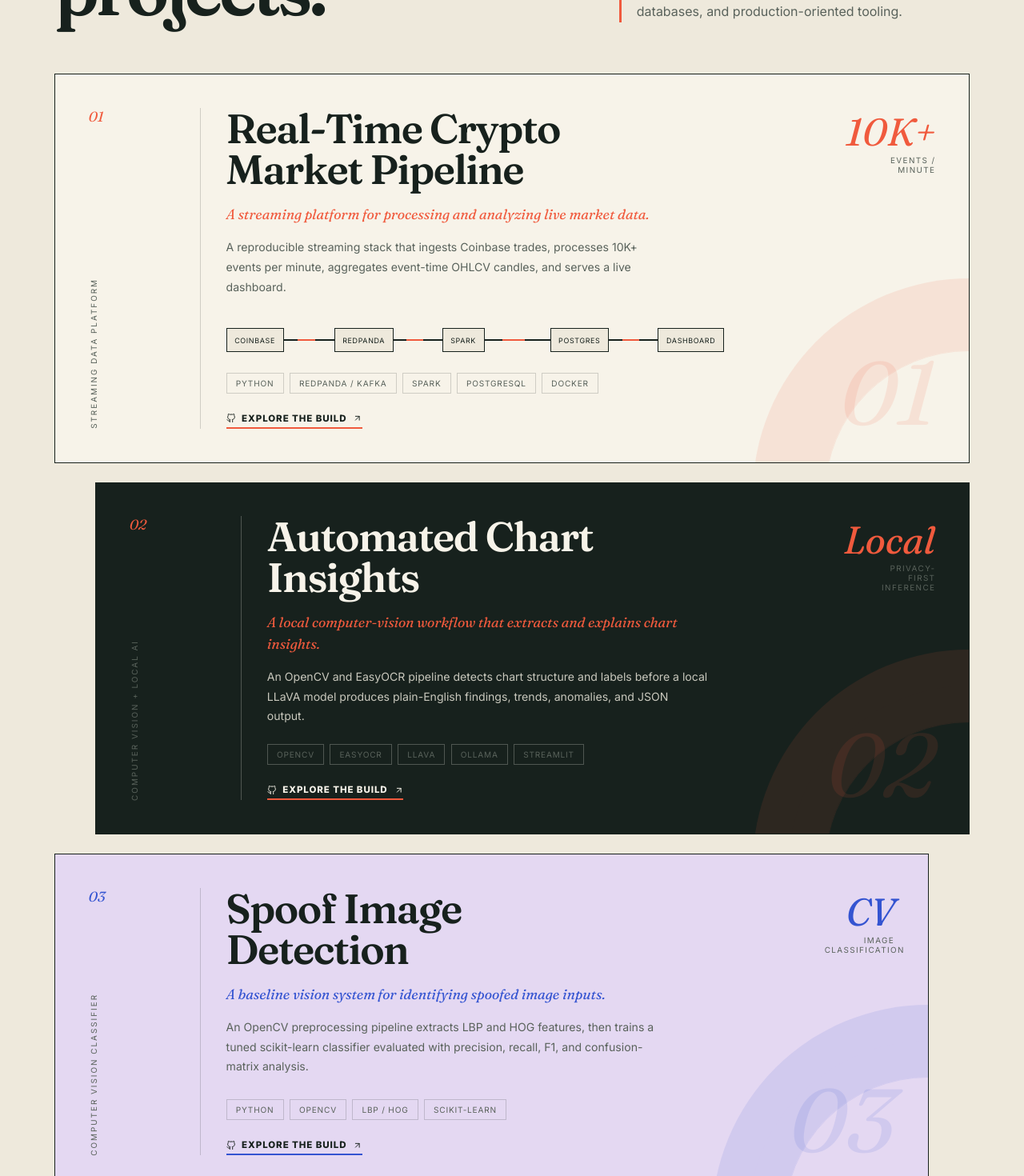
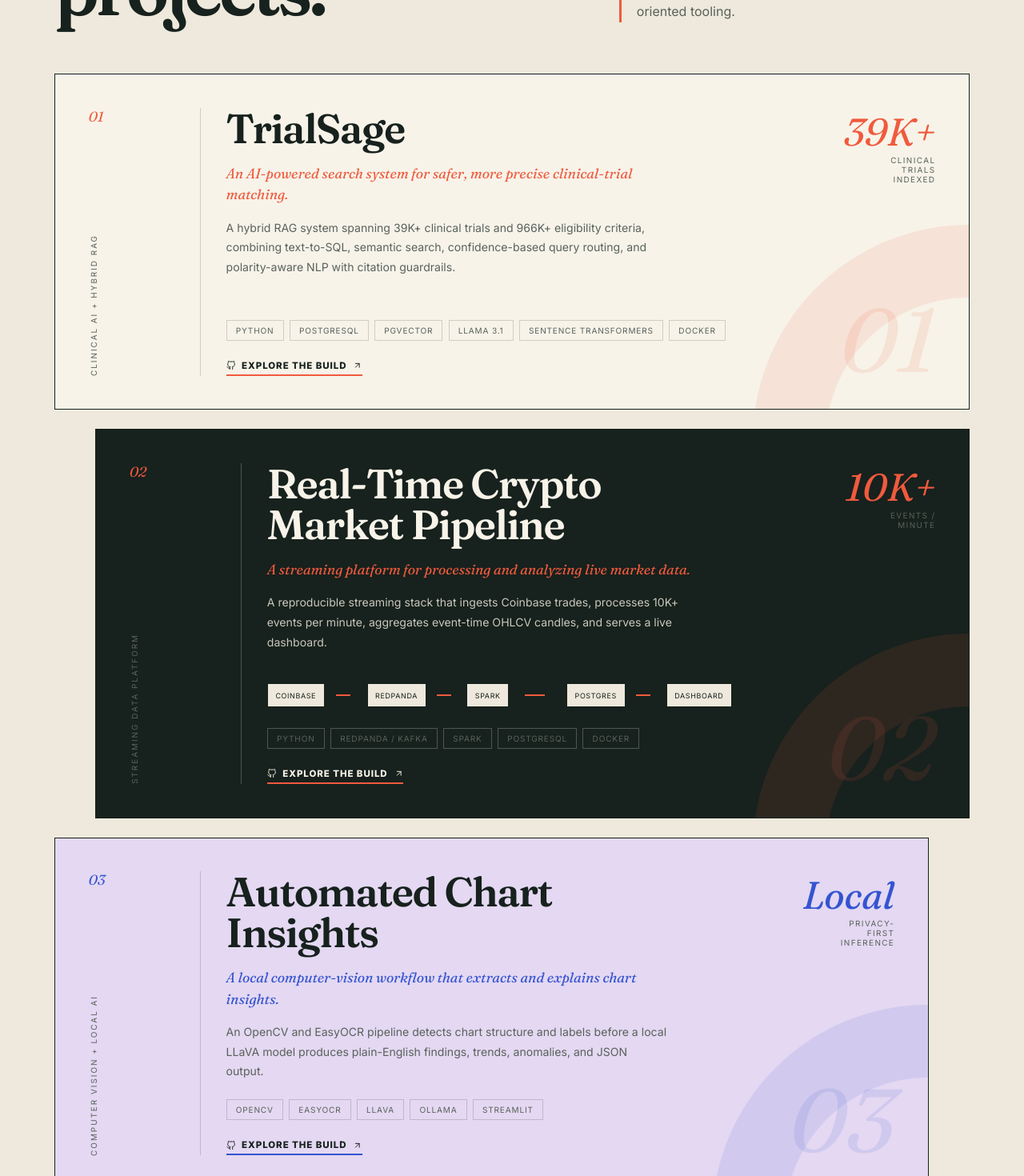
Before and after one commit to tanyamistry/Portfolio, a React (Vite) app: page / in a window 1280 px wide. Shown: the part 5200-6670 px from the top of the page at 80% size. Built offline with nearby package versions, Linux system fonts and the light colour scheme.

Commit message:
Feature TrialSage in portfolio projects

```diff
--- a/src/components/Work.tsx
+++ b/src/components/Work.tsx
@@ -8,28 +8,28 @@ gsap.registerPlugin(ScrollTrigger)
 
 const featured = [
   {
-    number: '01', kicker: 'Streaming data platform', title: 'Real-Time Crypto Market Pipeline',
+    number: '01', kicker: 'Clinical AI + hybrid RAG', title: 'TrialSage',
+    statement: 'An AI-powered search system for safer, more precise clinical-trial matching.',
+    description: 'A hybrid RAG system spanning 39K+ clinical trials and 966K+ eligibility criteria, combining text-to-SQL, semantic search, confidence-based query routing, and polarity-aware NLP with citation guardrails.',
+    result: '39K+', resultLabel: 'clinical trials indexed',
+    techs: ['Python', 'PostgreSQL', 'pgvector', 'Llama 3.1', 'Sentence Transformers', 'Docker'],
+    link: 'https://github.com/tanyamistry/TrialSage', accent: 'coral',
+  },
+  {
+    number: '02', kicker: 'Streaming data platform', title: 'Real-Time Crypto Market Pipeline',
     statement: 'A streaming platform for processing and analyzing live market data.',
     description: 'A reproducible streaming stack that ingests Coinbase trades, processes 10K+ events per minute, aggregates event-time OHLCV candles, and serves a live dashboard.',
     result: '10K+', resultLabel: 'events / minute',
     techs: ['Python', 'Redpanda / Kafka', 'Spark', 'PostgreSQL', 'Docker'],
-    link: 'https://github.com/tanyamistry/streaming-market-pipeline', accent: 'coral', architecture: true,
+    link: 'https://github.com/tanyamistry/streaming-market-pipeline', accent: 'rose', architecture: true,
   },
   {
-    number: '02', kicker: 'Computer vision + local AI', title: 'Automated Chart Insights',
+    number: '03', kicker: 'Computer vision + local AI', title: 'Automated Chart Insights',
     statement: 'A local computer-vision workflow that extracts and explains chart insights.',
     description: 'An OpenCV and EasyOCR pipeline detects chart structure and labels before a local LLaVA model produces plain-English findings, trends, anomalies, and JSON output.',
     result: 'Local', resultLabel: 'privacy-first inference',
     techs: ['OpenCV', 'EasyOCR', 'LLaVA', 'Ollama', 'Streamlit'],
-    link: 'https://github.com/tanyamistry/automated-chart-insights-generator', accent: 'rose',
-  },
-  {
-    number: '03', kicker: 'Computer vision classifier', title: 'Spoof Image Detection',
-    statement: 'A baseline vision system for identifying spoofed image inputs.',
-    description: 'An OpenCV preprocessing pipeline extracts LBP and HOG features, then trains a tuned scikit-learn classifier evaluated with precision, recall, F1, and confusion-matrix analysis.',
-    result: 'CV', resultLabel: 'image classification',
-    techs: ['Python', 'OpenCV', 'LBP / HOG', 'Scikit-learn'],
-    link: 'https://github.com/tanyamistry/spoof-image-detection', accent: 'lavender',
+    link: 'https://github.com/tanyamistry/automated-chart-insights-generator', accent: 'lavender',
   },
 ]
 
@@ -62,7 +62,7 @@ export default function Work() {
 
   return <section ref={sectionRef} className="work" id="work">
     <div className="section-head"><span className="section-num">04</span><span className="section-name">Projects</span><span className="section-rule" /></div>
-    <div className="work__intro"><h2>Engineering projects.</h2><p>Hands-on systems that show my experience with streaming data, machine learning, computer vision, databases, and production-oriented tooling.</p></div>
+    <div className="work__intro"><h2>Engineering projects.</h2><p>Hands-on systems that show my experience with applied AI, retrieval-augmented generation, streaming data, computer vision, databases, and production-oriented tooling.</p></div>
     <div className="work__featured">
       {featured.map((project, index) => <article className={`project project--${project.accent}`} key={project.title}>
         <div className="project__rail"><span>{project.number}</span><span>{project.kicker}</span></div>
```
